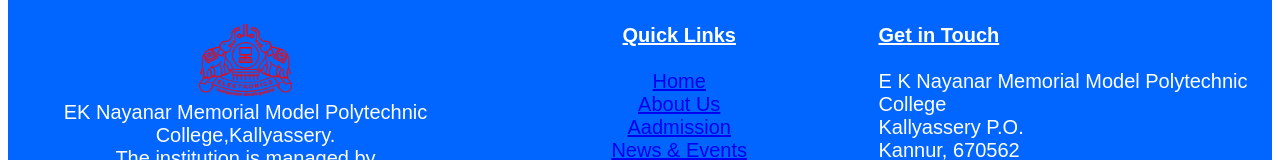
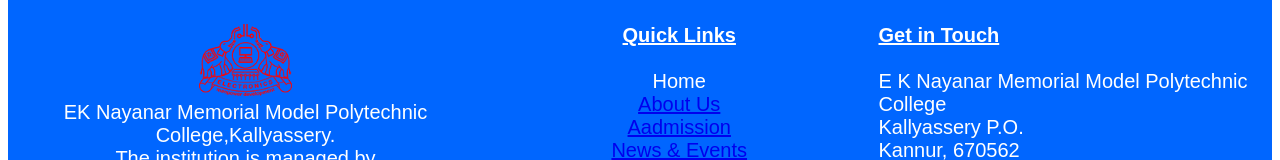
Before and after one commit to eknmmptk/home, a plain HTML site: page index.html in a window 1280 px wide. Shown: the part 804-964 px from the top of the page. Drawn offline with Linux system fonts and the light colour scheme.

Commit message:
Update index.html

```diff
--- a/index.html
+++ b/index.html
@@ -230,7 +230,7 @@
 			<br>
 			<u><b>Quick Links</b></u>
 			<br><br>
-			<a style="color:white';" href="#home" id="home" class="fly" onclick="load_home()">Home</a>
+			<a style="color:white; text-decoration:none;" href="#home" id="home" class="fly" onclick="load_home()">Home</a>
 			<br>
 			<a href="#about" id="about" class="fly" onclick="load_about()">About Us</a>
 			<br>
```
